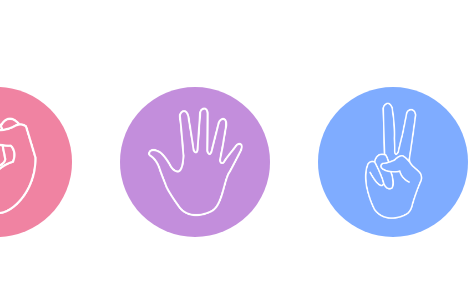
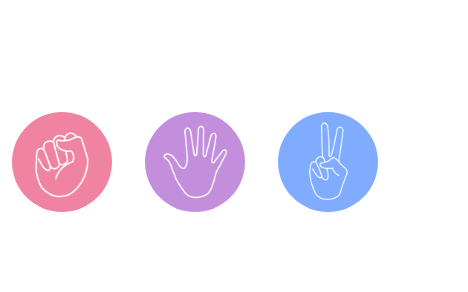
Before and after one commit to Tiyasha16/2-Player-Tic-Tac-Toe, a plain HTML site: page rock_paper.html in a window 390 px wide. Shown: the part 83-375 px from the top of the page, 468 px wide, since content can reach past the window. Drawn offline with Linux system fonts and the light colour scheme.

Commit message:
css changes

```diff
--- a/rock_paper.css
+++ b/rock_paper.css
@@ -3,6 +3,7 @@
     padding: 0;
     text-align: center;
 }
+
 h1{
     background-color: rgb(38, 30, 88);
     color: aliceblue;
@@ -57,3 +58,19 @@ img{
     padding: 1rem;
     border-radius: 1rem;
 }
+
+@media (max-width: 700px){
+    img{
+        height: 100px;
+        width: 100px;
+        object-fit: cover;
+        border-radius: 50%;
+        align-items: center;
+    }
+    .choices{
+        display: flex;
+        justify-content: center;
+        gap: 0.5rem;
+        margin-top: 5rem;
+    }
+}
--- a/style.css
+++ b/style.css
@@ -1,5 +1,6 @@
 body {
     margin: 0;
+    width: 100%;
     background-color: #A6B1E1;
     font-family: Arial, sans-serif;
     display: flex;
@@ -26,6 +27,7 @@ header h1 {
 
 .container {
     display: flex;
+    flex-direction: column;
     gap: 40px;
     margin-top: 60px;
 }
--- a/tic_tac_toe.css
+++ b/tic_tac_toe.css
@@ -5,6 +5,12 @@
 
 body {
   background-color: #548687;
+  text-align: center;
+}
+
+h1{
+  padding-top: 20px;
+  width: 100%;
   text-align: center;
 }
 
```
